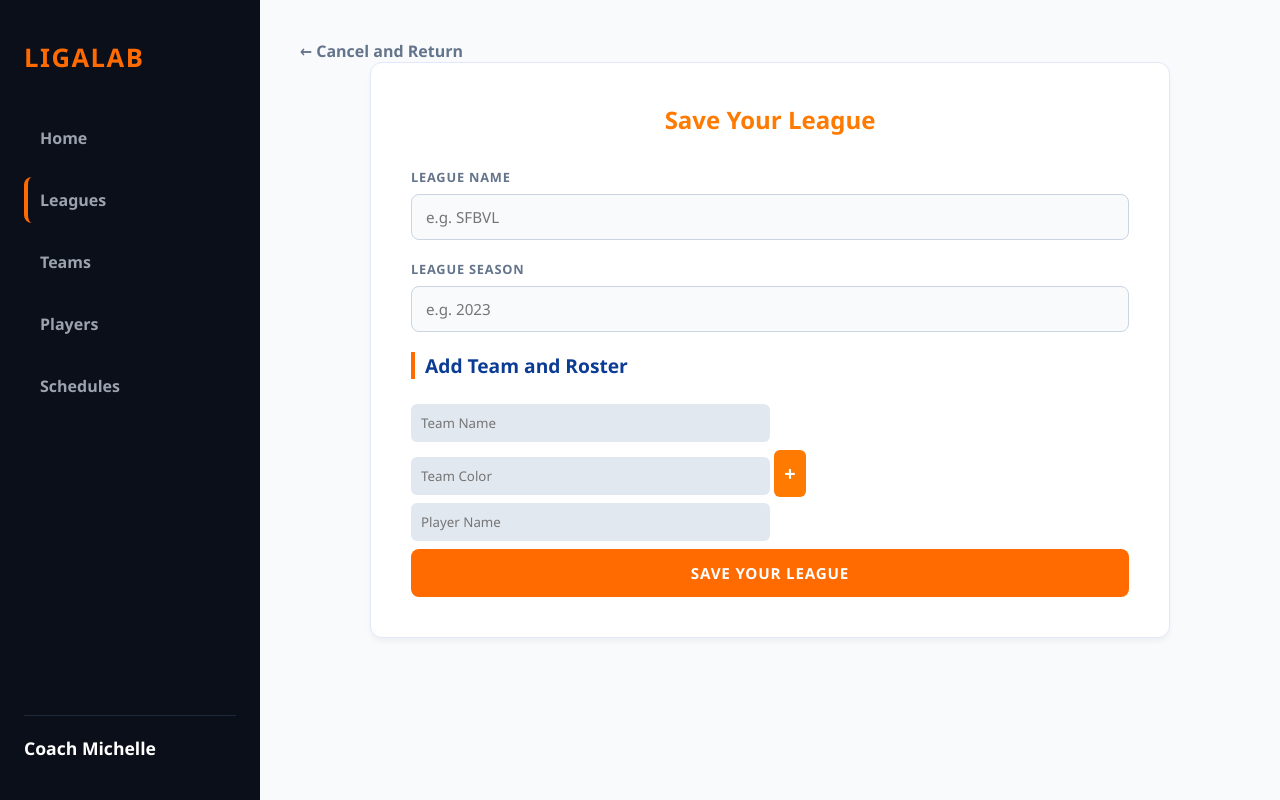
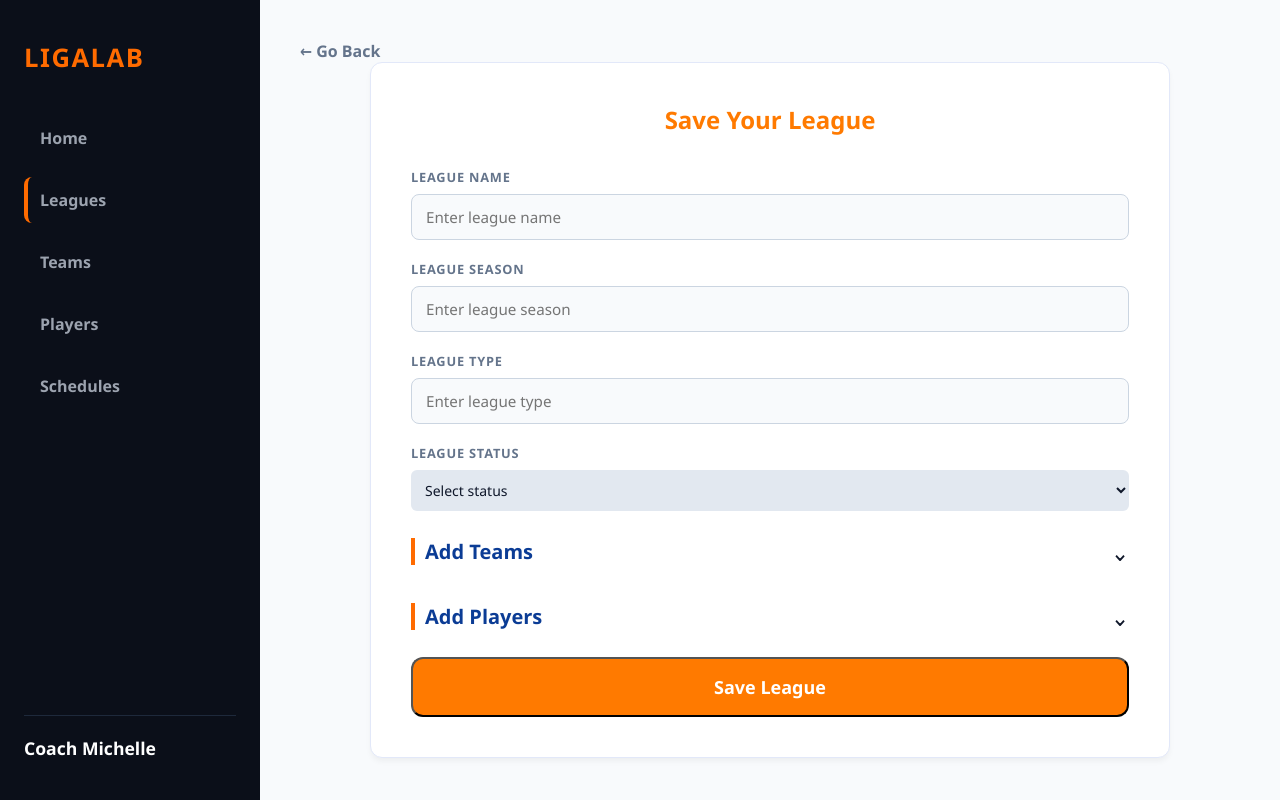
Before and after one commit to mdlcodes/LigaLab, a Flask app: page /leagues/create in a window 1280 px wide. Run offline with Flask 3, Linux system fonts and the light colour scheme.

Commit message:
Feat: Update the form UI

```diff
--- /dev/null
+++ b/static/create_league.js
@@ -0,0 +1,40 @@
+function toggleSection(sectionId){
+    const section = document.getElementById(sectionId);
+    section.classList.toggle('active');
+}
+
+function addTeamRow(){
+    const wrapper = document.getElementById('teams-container-wrapper');
+    const newRow = document.createElement('div');
+    newRow.className = 'team-builder-row';
+    newRow.innerHTML = `
+        <div class="sub-input-row">
+            <input type="text" name="team_name[]" placeholder="Enter team name" required>
+            <input type="text" name="team_coach[]" placeholder="Enter coach name" required>
+            <input type="text" name="team_colors[]" placeholder="Enter team colors" required>
+            <button type="button" onclick="this.parentElement.parentElement.remove()" style="background-color: #ef4444; color: white;">-</button>
+        </div>
+    `;
+
+    wrapper.appendChild(newRow);
+
+}
+
+function addPlayerRow() {
+    const wrapper = document.getElementById('players-container-wrapper');
+    const newRow = document.createElement('div');
+    newRow.className = 'team-builder-row';
+
+    newRow.innerHTML = `
+        <div class="sub-input-row">
+            <input type="text" name="player_name[]" placeholder="Enter player name" required>
+            <input type="text" name="player_position[]" placeholder="Enter player position" required>
+            <input type="text" name="player_number[]" placeholder="Enter player number" required>
+            <select name="player_team[]">
+                <option value="">Select team</option>
+            </select>
+            <button type="button" onclick="this.parentElement.parentElement.remove()" style="background-color: #ef4444; color: white;">-</button>
+        </div>
+    `;
+    wrapper.appendChild(newRow);
+}
--- a/static/style.css
+++ b/static/style.css
@@ -623,3 +623,43 @@
     cursor: pointer;
     color: #ffffff;
 }
+
+.accordion-header{
+    display: flex;
+    justify-content: space-between;
+    align-items: center;
+    cursor: pointer;
+    margin: 24px 0 16px 0;
+    padding-bottom: 8px;
+    user-select: none;
+}
+
+.accordion-header h3{
+    margin: 0;
+    font-size: 20px;
+    font-weight: 700;
+}
+.caret{
+    font-size: 24px;
+    font-weight: vold;
+    color: #0f172a;
+}
+
+.accordion-content{
+    display: none;
+
+}
+
+.accordion-content.active{
+    display:block;
+}
+
+select{
+    background-color: #E2E8F0;
+    border: none;
+    padding: 10px;
+    width: 100%;
+    border-radius: 6px;
+    font-size: 14px;
+    color: #0f172a;
+}
--- a/templates/create_league.html
+++ b/templates/create_league.html
@@ -3,58 +3,104 @@
 <head>
     <meta charset="UTF-8">
     <meta name="viewport" content="width=device-width, initial-scale=1.0">
-        <title>LigaLab - Create League</title>
-        <link rel="stylesheet" href="{{ url_for('static', filename='style.css')}}">
+    <title>Create League</title>
+    <link rel="stylesheet" href="{{ url_for('static', filename='style.css') }}">
 </head>
 <body class="dashboard-body">
     <div class="dashboard-wrapper">
         <aside class="sidebar">
             <div class="sidebar-brand">LIGALAB</div>
             <nav class="sidebar-menu">
-                    <a href="{{url_for('home')}}" class="menu-item">Home</a>
-                    <a href="{{url_for('leagues')}}" class="menu-item active">Leagues</a>
-                    <a href="{{url_for('teams')}}" class="menu-item">Teams</a>
-                    <a href="{{url_for('players')}}" class="menu-item">Players</a>
-                    <a href="{{url_for('schedules')}}" class="menu-item">Schedules</a>
+                <a href="{{ url_for('home') }}" class="menu-item">Home</a>
+                <a href="{{ url_for('leagues') }}" class="menu-item active">Leagues</a>
+                <a href="{{ url_for('teams') }}" class="menu-item">Teams</a>
+                <a href="{{ url_for('players') }}" class="menu-item">Players</a>
+                <a href="{{ url_for('schedules') }}" class="menu-item">Schedules</a>
             </nav>
             <div class="sidebar-user-badge">Coach Michelle</div>
         </aside>
 
         <main class="dashboard-content">
-                <div><a href="{{url_for('leagues')}}" class="back-button">← Cancel and Return</a></div>
+            <div>
+                <a href="{{ url_for('leagues')}}" class="back-button"> ← Go Back</a>
+            </div>
+
             <div class="form-card">
                 <h2>Save Your League</h2>
 
-                    <form action="{{ url_for('create_league')}}" methos="POST">
-
+                <form action="{{ url_for('create_league')}}" method="POST">
                     <div class="creation-grid">
                         <div class="input-group">
-                                <label> League Name</label>
-                                <input type="text" name="league_name" placeholder="e.g. SFBVL">
+                            <label>League Name</label>
+                            <input type="text" name="league_name" placeholder="Enter league name" required>
                         </div>
 
                         <div class="input-group">
                             <label>League Season</label>
-                                <input type="text" name="league_season" placeholder="e.g. 2023">
+                            <input type="text" name="league_season" placeholder="Enter league season">
+                        </div>
+
+                        <div class="input-group">
+                            <label>League Type</label>
+                            <input type="text" name="league_type" placeholder="Enter league type" required>
+                        </div>
+
+                        <div class="input-group">
+                            <label>League Status</label>
+                            <select name="league_status" required>
+                                <option value="" disabled selected>Select status</option>
+                                <option value="active">Active</option>
+                                <option value="inactive">Inactive</option>
+                            </select>
                         </div>
                     </div>
 
-                        <h3>Add Team and Roster</h3>
+                    <div class="accordion-header" onclick="toggleSection('team-section')">
+                        <h3>Add Teams</h3>
+                        <span class="caret">&#x2304;</span>
+                    </div>
+
+                    <!-- Team Section -->
+                    <div id="team-section" class="accordion-content">
                         <div id="teams-container-wrapper">
                             <div class="team-builder-row">
                                 <div class="sub-input-row">
-                                    <input type="text" name="team_names[]" placeholder="Team Name">
-                                    <input type="text" name="team_colors[]" placeholder="Team Color">
+                                    <input type="text" name="team_name[]" placeholder="Enter team name" required>
+                                    <input type="text" name="team_coach[]" placeholder="Enter coach name" required>
+                                    <input type="text" name="team_colors[]" placeholder="Enter team colors" required>
                                     <button type="button" onclick="addTeamRow()">+</button>
                                 </div>
-                                <input type="text" name="player_rosters[]" placeholder="Player Name">
+                            </div>
                         </div>
                     </div>
 
-                        <button type="submit" class="btn-primary-action">Save Your League</button>
+                    <!--Player Form Section-->
+                    <div class="accordion-header" onclick="toggleSection('player-section')">
+                        <h3>Add Players</h3>
+                        <span class="caret">&#x2304;</span>
+                    </div>
+                    <div id="player-section" class="accordion-content">
+                        <div id="players-container-wrapper">
+                            <div class="team-builder-row">
+                                <div class="sub-input-row">
+                                    <input type="text" name="player_name[]" placeholder="Enter player name" required>
+                                    <input type="text" name="player_position[]" placeholder="Enter player position" required>
+                                    <input type="text" name="player_number[]" placeholder="Enter player number" required>
+                                    <select name="player_team[]">
+                                        <option value="">Select team</option>
+                                    </select>
+                                    <button type="button" onclick="addPlayerRow()">+</button>
+                                </div>
+                            </div>
+                        </div>
+                    </div>
+                        <button type="submit" class="btn-add-hero">Save League</button>
                 </form>
             </div>
         </main>
     </div>
+
+    <script src="{{ url_for('static', filename='create_league.js') }}"></script>
+
 </body>
 </html>
```
Also changed, not shown: static/auth.js (added, +50 -0 lines). Lines whose indentation alone changed are shown as unchanged.
